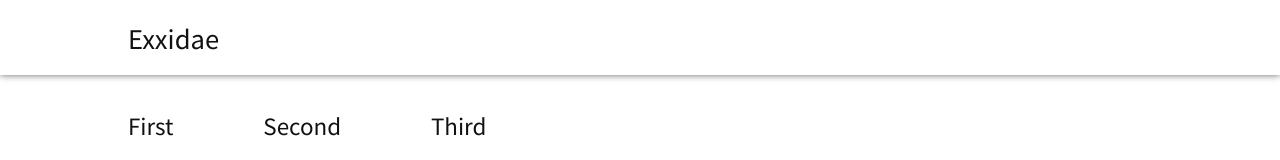
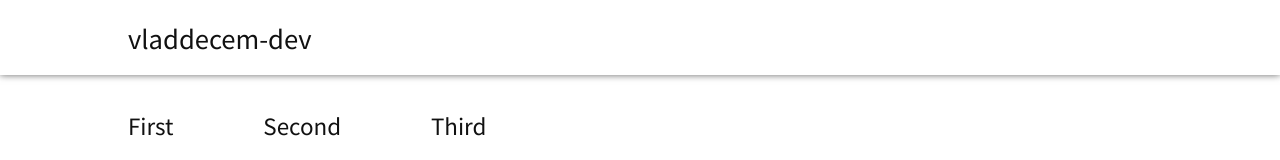
Before and after one commit to vladdecem-dev/tabs, a plain HTML site: page index.html in a window 1280 px wide. Shown: the top 160 px of the page. Drawn offline with Linux system fonts and the light colour scheme.

Commit message:
Update index.html

```diff
--- a/index.html
+++ b/index.html
@@ -13,7 +13,7 @@
 
     <div class="header">
         <div class="container">
-            Exxidae
+            vladdecem-dev
         </div>
     </div>
     <div class="main">
```
